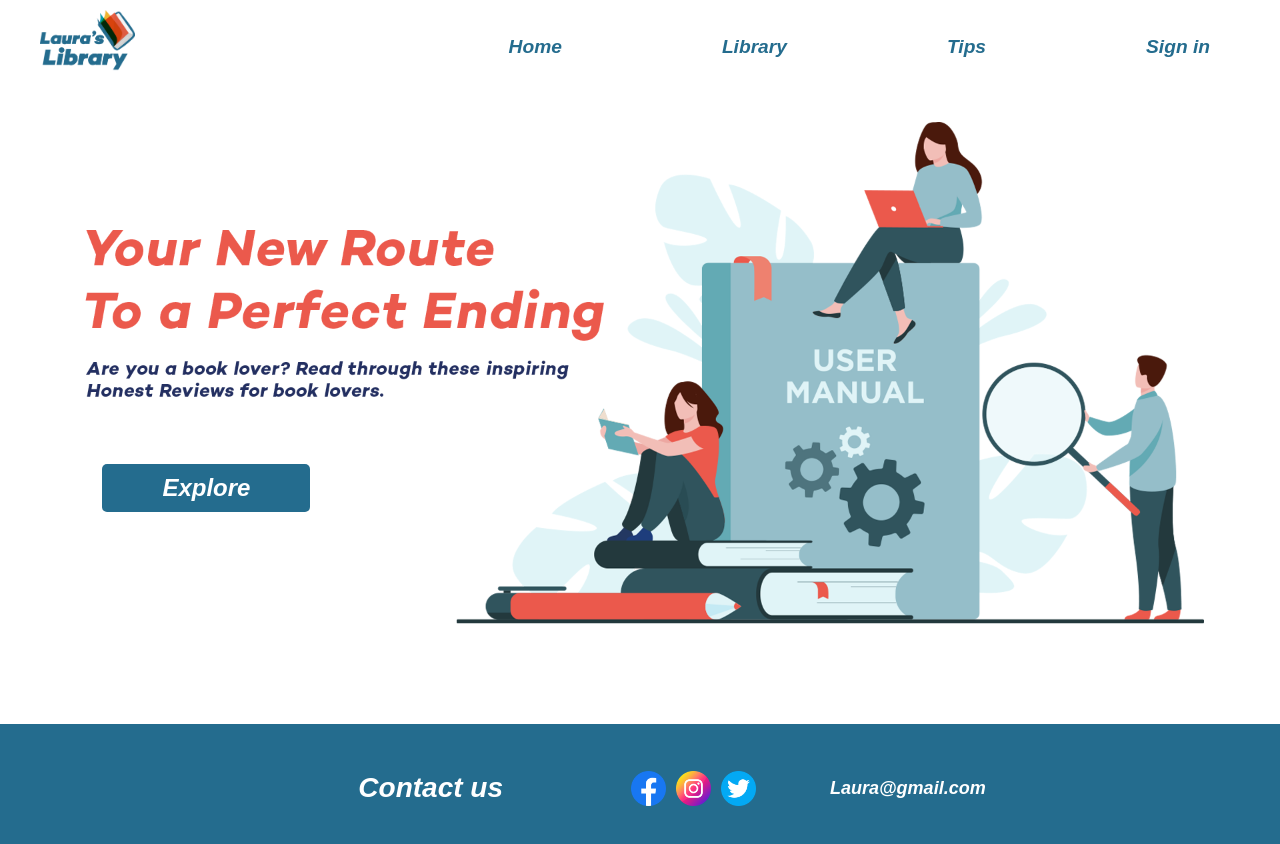
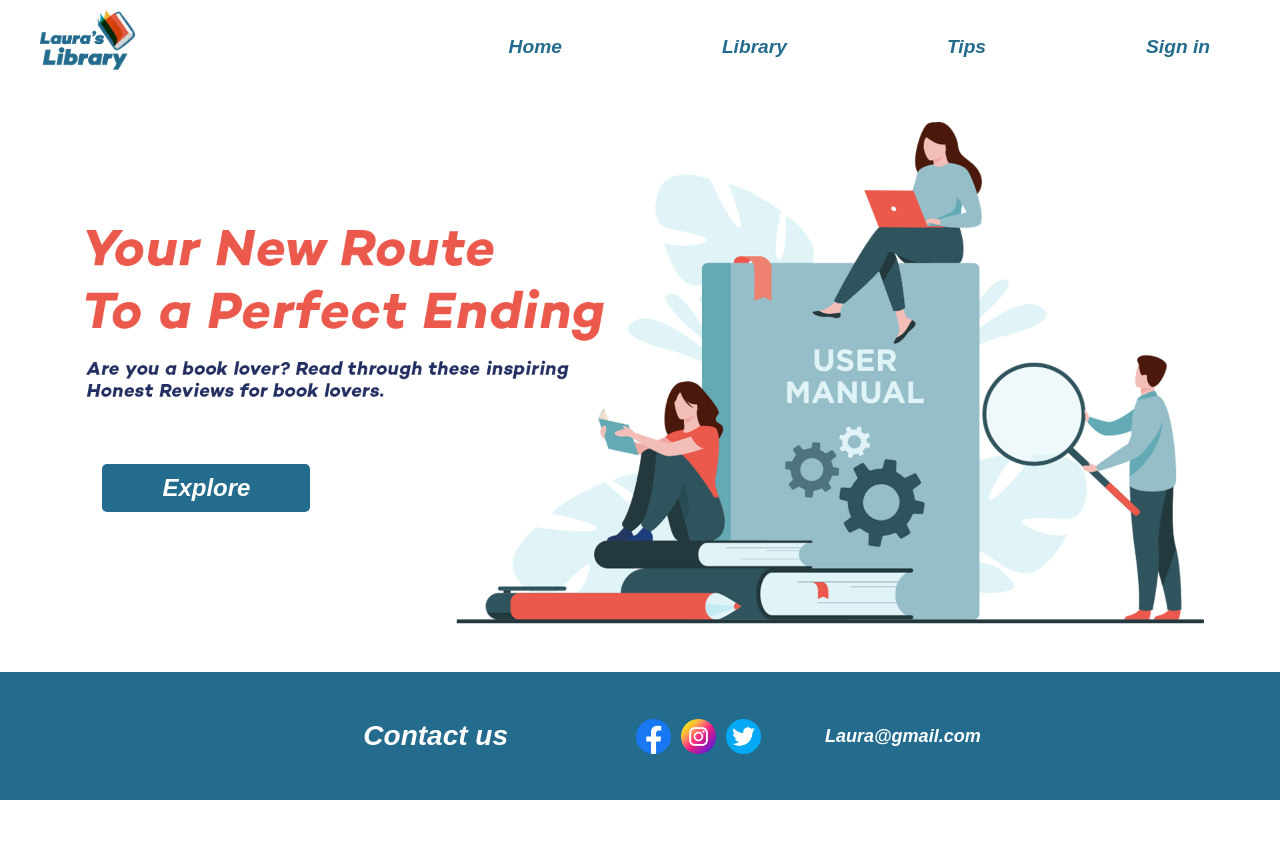
Before and after one commit to SWE-SP23/term-project-g24, a React (Create React App) app in the folder frontend/: page / in a window 1280 px wide. Shown: the top 844 px of the page. After the commit the page ends 800 px from the top, so only its background shows below. Built offline with nearby package versions, Linux system fonts and the light colour scheme.

Commit message:
fixed footer positioning

```diff
--- a/frontend/src/components/Home.js
+++ b/frontend/src/components/Home.js
@@ -7,6 +7,7 @@ function Home() {
     <div>
       <img src={graphic} alt = "Books" style={{ width: "1280px", height: "720px" }}></img>
       <Link to="/search" class="image-button" >Explore</Link>
+
       </div>
   );
 }
--- a/frontend/src/components/Tips.js
+++ b/frontend/src/components/Tips.js
@@ -18,6 +18,8 @@ function Tips() {
 		<li>Take breaks: Don't feel like you have to read for hours on end. Take breaks when you need them, and allow yourself time to digest and reflect on what you've read.</li>
 		<li>Enjoy the journey: Reading should be a pleasurable experience, so don't put too much pressure on yourself to finish a book quickly or understand everything perfectly. Enjoy the journey and let yourself get lost in the story.</li>
 	</ol>
+	<p><br /> <br /> <br /> <br /></p>
+
 </>
   );
 }
--- a/frontend/src/components/css/Footer.css
+++ b/frontend/src/components/css/Footer.css
@@ -1,7 +1,8 @@
-div img {
-  width: 35px;
-  height: 35px;
-  margin-right: 10px;
+body {
+  margin: 0;
+  padding: 0;
+  min-height: 100vh; /* add this line */
+  position: relative; /* add this line */
 }
 
 .content {
@@ -11,6 +12,10 @@ div img {
 }
 
 .footer {
+  position: fixed; /* add this line */
+  bottom: 0;
+  left: 0;
+  right: 0;
   padding-top: 20px;
   padding-bottom: 20px;
   background: #246c8e;
```
